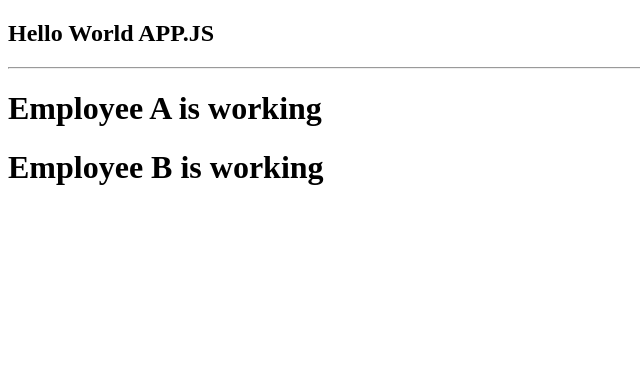
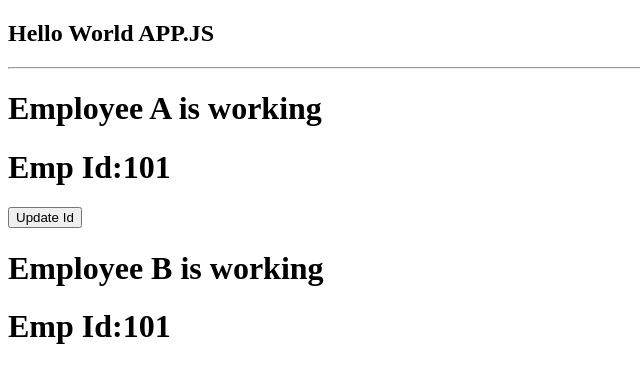
Before and after one commit to Ankit-Rathore569/demo-app, a React (Create React App) app: page / in a window 1280 px wide. Shown: the top 382 px of the page, without its empty margins (0-640 px from the left). Built offline with nearby package versions, Linux system fonts and the light colour scheme.

Commit message:
Life-Cycle Updating-Phase

```diff
--- a/src/EmployeeA.js
+++ b/src/EmployeeA.js
@@ -5,26 +5,27 @@ export default class EmployeeA extends Component {
     constructor(props) {
         super(props)
         this.state = {
-            name: "Jordon"
+            empid: 101
         }
         console.log("Employee A Constructor calling")
     }
-    componentDidMount() {
-        console.log("Employee A componentDidMount calling")
+
+    static getDerivedStateFromProps() {
+        console.log("Employee A getDerivedStateFromProps calling")
+        return null
     }
-    componentWillMount() {
-        console.log("Employee A componentWillMount calling")
+    updateId = () => {
+        let empid = this.state.empid
+        this.setState({ empid: ++empid })
     }
-    // static getDerivedStateFromProps() {
-    //     console.log("Employee A getDerivedStateFromProps calling")
-    //     return null;
-    // }
     render() {
         console.log("Employee A Render calling")
         return (
             <div>
                 <h1>Employee A is working</h1>
-                <EmployeeB />
+                <h1>Emp Id:{this.state.empid}</h1>
+                <button onClick={this.updateId}>Update Id</button>
+                <EmployeeB empBid={this.state.empid} />
             </div>
         )
     }
--- a/src/EmployeeB.js
+++ b/src/EmployeeB.js
@@ -1,29 +1,43 @@
-import React, { Component } from 'react'
+import React, { Component } from "react";
 
 export default class EmployeeB extends Component {
     constructor(props) {
-        super(props)
+        super(props);
         this.state = {
-            name: "Drew"
+            EmpId: this.props.empBid,
+        };
+        console.log("Employee B Constructor calling");
+    }
+    static getDerivedStateFromProps(props, state) {
+        console.log("Employee B getDerivedStateFromProps calling");
+        console.log(props, state);
+        if (props.empBid !== state.EmpId) {
+            return { EmpId: props.empBid };
         }
-        console.log("Employee B Constructor calling")
+        return null;
     }
-    componentDidMount() {
-        console.log("Employee B componentDidMount calling")
+    shouldComponentUpdate(nextProps, nextState) {
+        console.log("EmployeeB shouldComponentUpdate calling");
+        console.log(nextProps, nextState);
+        return true;
     }
-    componentWillMount() {
-        console.log("Employee B componentWillMount calling")
+
+    getSnapshotBeforeUpdate(prevProps, prevState) {
+        console.log("EmployeeB getSnapshotBeforeUpdate calling");
+        console.log(prevProps, prevState);
+        return 3;
     }
-    // static getDerivedStateFromProps() {
-    //     console.log("Employee B getDerivedStateFromProps calling")
-    //     return null;
-    // }
+    componentDidUpdate(prevProps, prevState, snapShot) {
+        console.log("EmployeeB componentDidMount is invoked");
+        console.log(prevProps, prevState, snapShot);
+    }
     render() {
-        console.log("Employee B Render calling")
+        console.log("Employee B Render calling");
         return (
             <div>
                 <h1>Employee B is working</h1>
+                <h1>Emp Id:{this.state.EmpId}</h1>
             </div>
-        )
+        );
     }
 }
```
